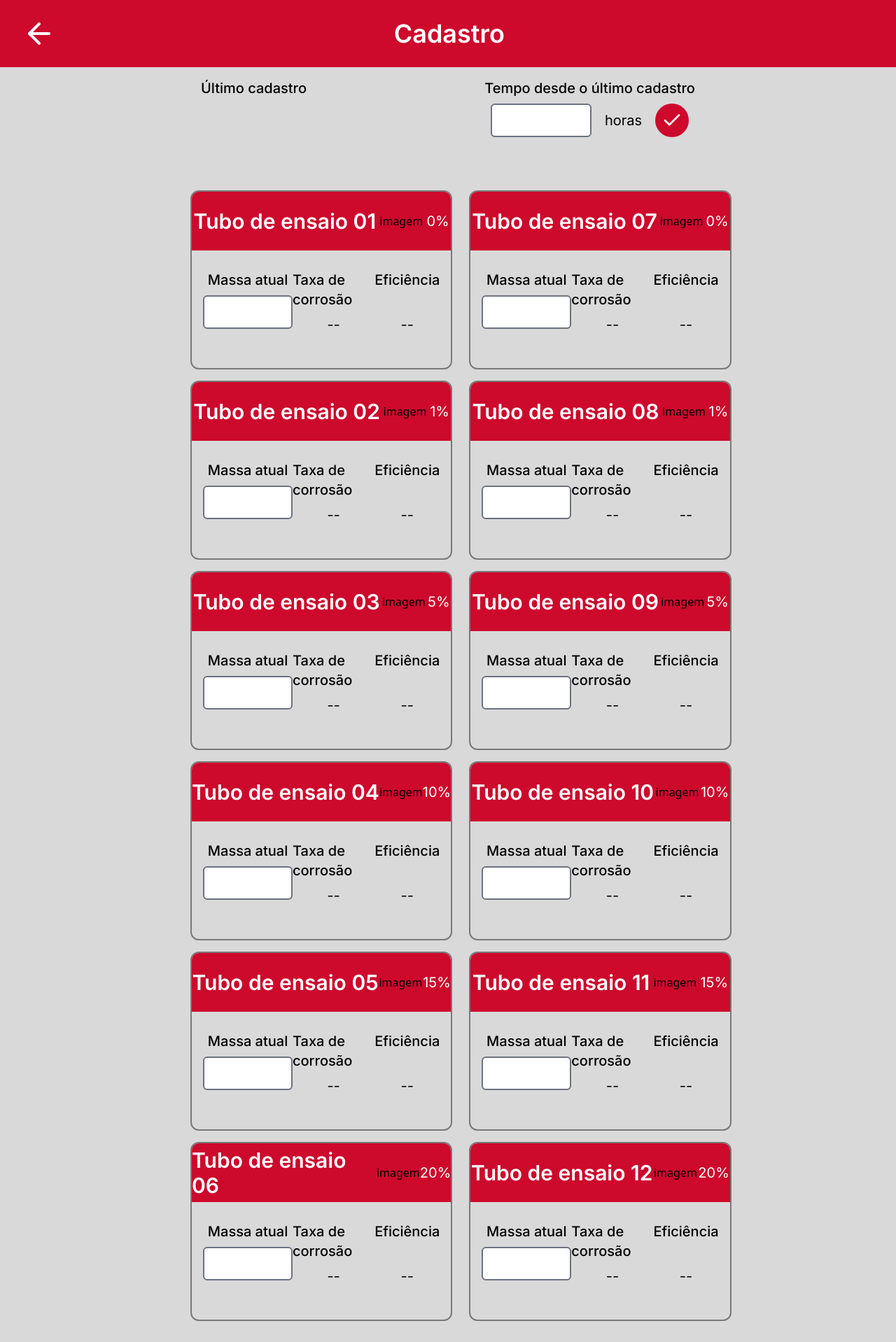
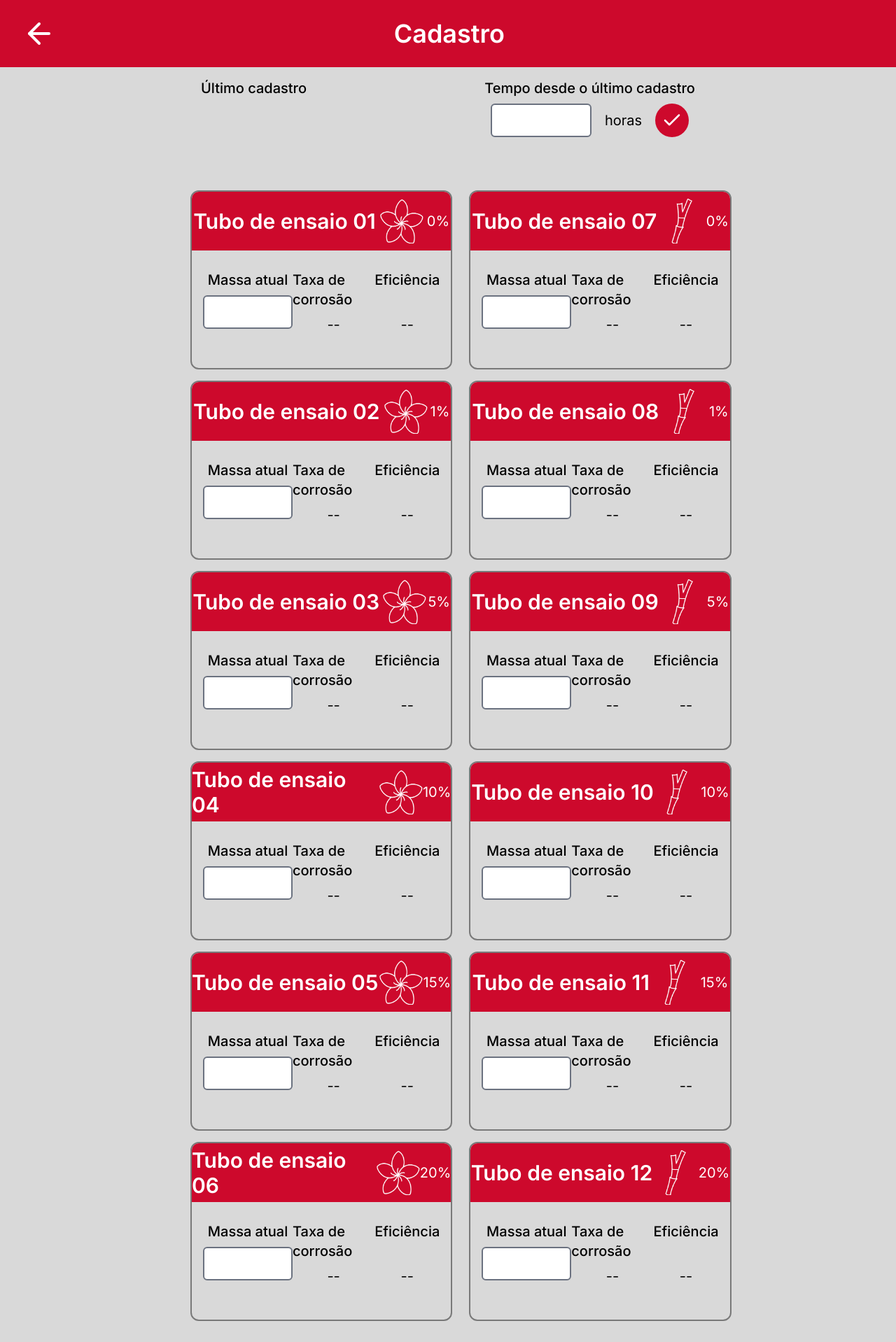
Before and after one commit to felipersotero/plumeria-rubra, a React (Create React App) app: page /registro in a window 1280 px wide. Shown: the top 1918 px of the page at 70% size. Built offline with nearby package versions, Linux system fonts and the light colour scheme.

Commit message:
adicionando imagens nos cards

```diff
--- a/src/components/Card.js
+++ b/src/components/Card.js
@@ -16,7 +16,7 @@ function Card(props){
         <div className='border-2 border-border rounded-xl overflow-hidden w-full h-64 m-4'>
             <div className='bg-primary h-1/3 flex flex-row items-center justify-around'>
                 <p className='font-inter font-semibold text-3xl text-white'>Tubo de ensaio {props.tubeNumber}</p>
-                <p>imagem</p>
+                <img src={props.image} alt="imagem" className='w-16 h-16' />
                 <p className='font-inter font-light text-xl text-white'>{props.percent}%</p>
             </div>
             <div className='flex flex-col sm:flex-row justify-between m-4'>
--- a/src/pages/Register.js
+++ b/src/pages/Register.js
@@ -3,6 +3,8 @@ import Header from '../components/Header';
 import { FiCheck } from "react-icons/fi";
 import Card from '../components/Card';
 
+import plumeria from '../images/plumeria.png';
+import talo from '../images/talo.png';
 
 function Register(){
 
@@ -91,20 +93,20 @@ function Register(){
 
             <div className='w-4/5 lg:w-3/5 flex flex-col lg:flex-row gap-6'>
                 <div className='w-full lg:w-1/2'>
-                    <Card tubeNumber={"01"} percent={"0"}  changeMasses={changeMasses} corrosionRate={corrosionRates[0]} efficiency={efficiencies[0]} />
-                    <Card tubeNumber={"02"} percent={"1"}  changeMasses={changeMasses} corrosionRate={corrosionRates[1]} efficiency={efficiencies[1]} />
-                    <Card tubeNumber={"03"} percent={"5"}  changeMasses={changeMasses} corrosionRate={corrosionRates[2]} efficiency={efficiencies[2]} />
-                    <Card tubeNumber={"04"} percent={"10"} changeMasses={changeMasses} corrosionRate={corrosionRates[3]} efficiency={efficiencies[3]} />
-                    <Card tubeNumber={"05"} percent={"15"} changeMasses={changeMasses} corrosionRate={corrosionRates[4]} efficiency={efficiencies[4]} />
-                    <Card tubeNumber={"06"} percent={"20"} changeMasses={changeMasses} corrosionRate={corrosionRates[5]} efficiency={efficiencies[5]} />
+                    <Card tubeNumber={"01"} image={plumeria} percent={"0"}  changeMasses={changeMasses} corrosionRate={corrosionRates[0]} efficiency={efficiencies[0]} />
+                    <Card tubeNumber={"02"} image={plumeria} percent={"1"}  changeMasses={changeMasses} corrosionRate={corrosionRates[1]} efficiency={efficiencies[1]} />
+                    <Card tubeNumber={"03"} image={plumeria} percent={"5"}  changeMasses={changeMasses} corrosionRate={corrosionRates[2]} efficiency={efficiencies[2]} />
+                    <Card tubeNumber={"04"} image={plumeria} percent={"10"} changeMasses={changeMasses} corrosionRate={corrosionRates[3]} efficiency={efficiencies[3]} />
+                    <Card tubeNumber={"05"} image={plumeria} percent={"15"} changeMasses={changeMasses} corrosionRate={corrosionRates[4]} efficiency={efficiencies[4]} />
+                    <Card tubeNumber={"06"} image={plumeria} percent={"20"} changeMasses={changeMasses} corrosionRate={corrosionRates[5]} efficiency={efficiencies[5]} />
                 </div>
                 <div className='w-full lg:w-1/2'>
-                    <Card tubeNumber={"07"} percent={"0"}  changeMasses={changeMasses} corrosionRate={corrosionRates[6]}  efficiency={efficiencies[6]} />
-                    <Card tubeNumber={"08"} percent={"1"}  changeMasses={changeMasses} corrosionRate={corrosionRates[7]}  efficiency={efficiencies[7]} />
-                    <Card tubeNumber={"09"} percent={"5"}  changeMasses={changeMasses} corrosionRate={corrosionRates[8]}  efficiency={efficiencies[8]} />
-                    <Card tubeNumber={"10"} percent={"10"} changeMasses={changeMasses} corrosionRate={corrosionRates[9]}  efficiency={efficiencies[9]} />
-                    <Card tubeNumber={"11"} percent={"15"} changeMasses={changeMasses} corrosionRate={corrosionRates[10]} efficiency={efficiencies[10]} />
-                    <Card tubeNumber={"12"} percent={"20"} changeMasses={changeMasses} corrosionRate={corrosionRates[11]} efficiency={efficiencies[11]} />
+                    <Card tubeNumber={"07"} image={talo} percent={"0"}  changeMasses={changeMasses} corrosionRate={corrosionRates[6]}  efficiency={efficiencies[6]} />
+                    <Card tubeNumber={"08"} image={talo} percent={"1"}  changeMasses={changeMasses} corrosionRate={corrosionRates[7]}  efficiency={efficiencies[7]} />
+                    <Card tubeNumber={"09"} image={talo} percent={"5"}  changeMasses={changeMasses} corrosionRate={corrosionRates[8]}  efficiency={efficiencies[8]} />
+                    <Card tubeNumber={"10"} image={talo} percent={"10"} changeMasses={changeMasses} corrosionRate={corrosionRates[9]}  efficiency={efficiencies[9]} />
+                    <Card tubeNumber={"11"} image={talo} percent={"15"} changeMasses={changeMasses} corrosionRate={corrosionRates[10]} efficiency={efficiencies[10]} />
+                    <Card tubeNumber={"12"} image={talo} percent={"20"} changeMasses={changeMasses} corrosionRate={corrosionRates[11]} efficiency={efficiencies[11]} />
                 </div>
                 {/* <div className='w-1/2'>
                     <Card tubeNumber={"01"} percent={"0"}  changeMasses={(e) => changeMasses(0, e)} />
```
Also changed, not shown: src/images/plumeria.png (added), src/images/talo.png (added).
